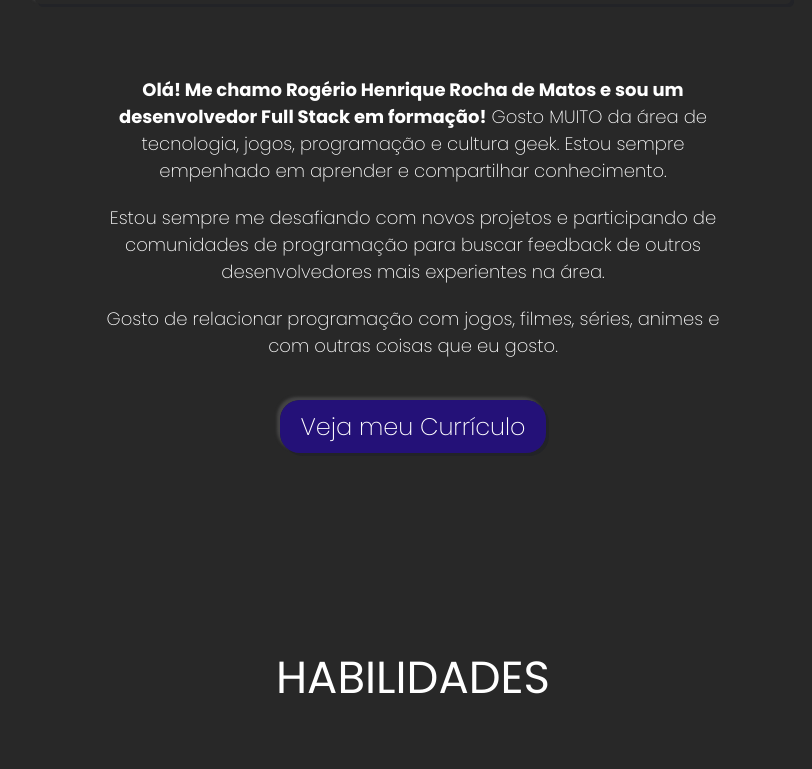
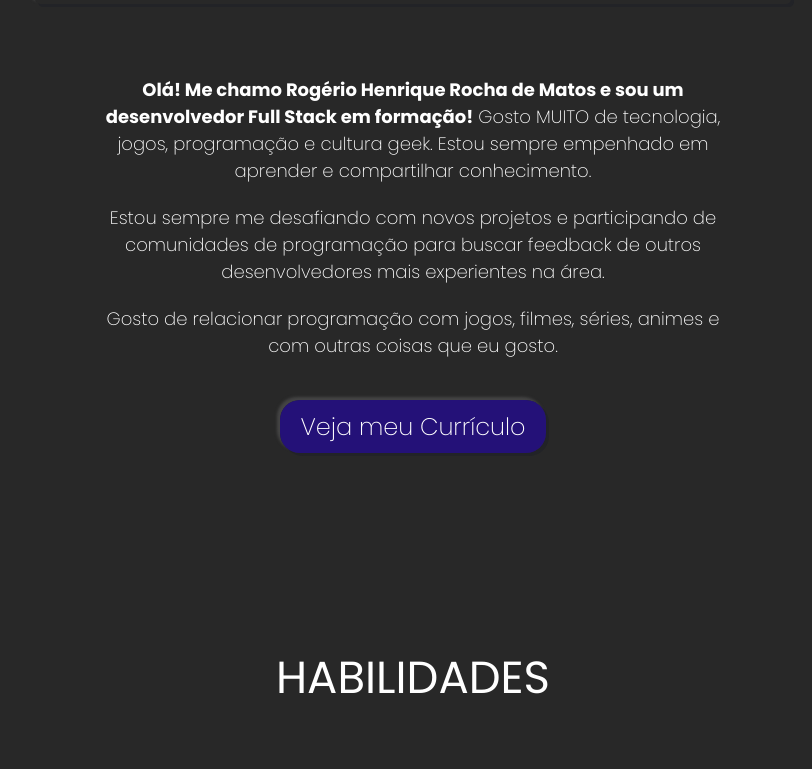
Before and after one commit to RogerioHenriqueRM/portfolio_eorck, a plain HTML site: page portfolio_rog/index.html in a window 1280 px wide. Shown: the part 2076-2845 px from the top of the page, without its empty margins (227-1039 px from the left). Drawn offline with nearby package versions, Linux system fonts and the light colour scheme.

Commit message:
coreção 4

```diff
--- a/portfolio_rog/index.html
+++ b/portfolio_rog/index.html
@@ -114,7 +114,7 @@
           <p>
             <strong>Olá! Me chamo Rogério Henrique Rocha de Matos e sou um desenvolvedor Full Stack em
               formação!</strong>
-            Gosto MUITO da área de tecnologia, jogos, programação e cultura geek. Estou sempre empenhado em aprender e
+            Gosto MUITO de tecnologia, jogos, programação e cultura geek. Estou sempre empenhado em aprender e
             compartilhar conhecimento.
           </p>
 
```
